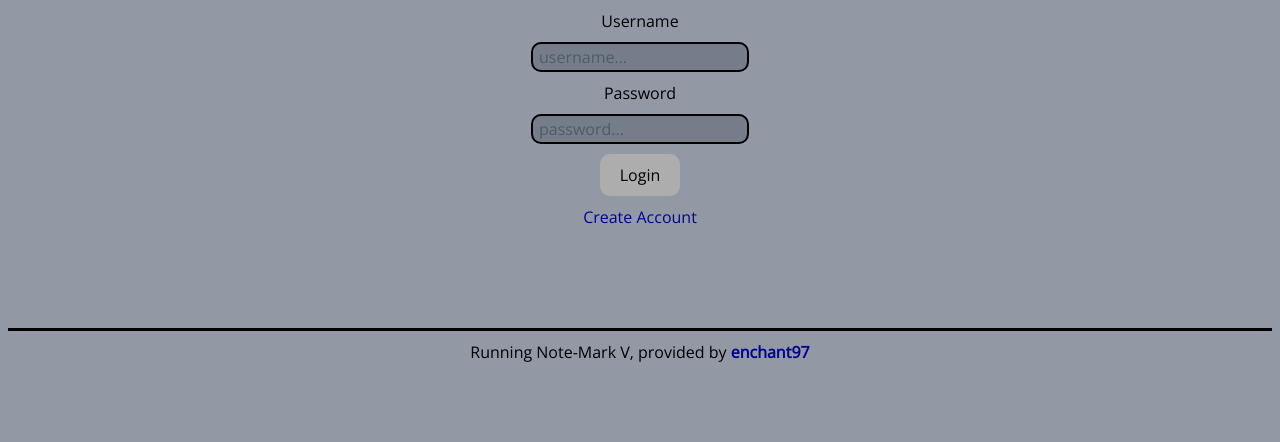
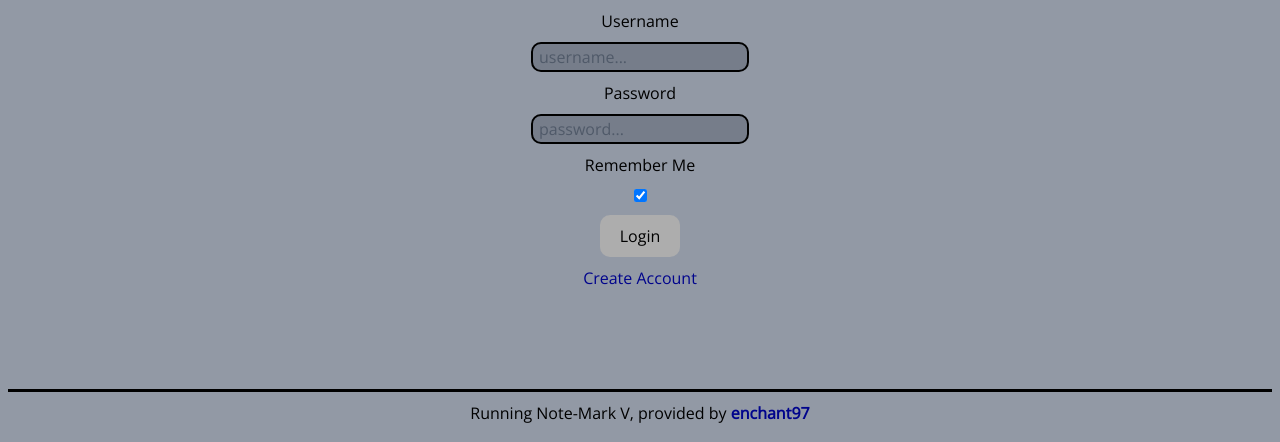
Before and after one commit to enchant97/note-mark, a Python web app: template src/note_mark/templates/auth/login.jinja2 in a window 1280 px wide. Shown: the part 109-551 px from the top of the page. Run offline with Jinja, Linux system fonts and the light colour scheme; the template is opened without the code that fills it, so the values that code supplies are empty.

Commit message:
add remember me login

```diff
--- a/src/note_mark/templates/auth/login.jinja2
+++ b/src/note_mark/templates/auth/login.jinja2
@@ -6,6 +6,8 @@
     <input type="text" id="username" name="username" required placeholder="username...">
     <label for="password">Password</label>
     <input type="password" name="password" id="password" required placeholder="password...">
+    <label for="login-rememberme">Remember Me</label>
+    <input type="checkbox" name="rememberme" id="login-rememberme" value="1" checked>
     <button type="submit">Login</button>
     <a href="{{ url_for('auth.signup') }}">Create Account</a>
 </form>
--- a/src/note_mark/views/auth.py
+++ b/src/note_mark/views/auth.py
@@ -15,9 +15,10 @@ async def login():
     if request.method == "POST":
         username = (await request.form)['username']
         password = (await request.form).get('password', '')
+        rememberme = (await request.form).get("rememberme", False, bool)
         user = await crud.check_user(username, password)
         if user:
-            login_user(AuthUser(user.uuid.hex))
+            login_user(AuthUser(user.uuid.hex), rememberme)
             return redirect(url_for("personal_home.index"))
         await flash("username or password incorrect", "error")
 
```
